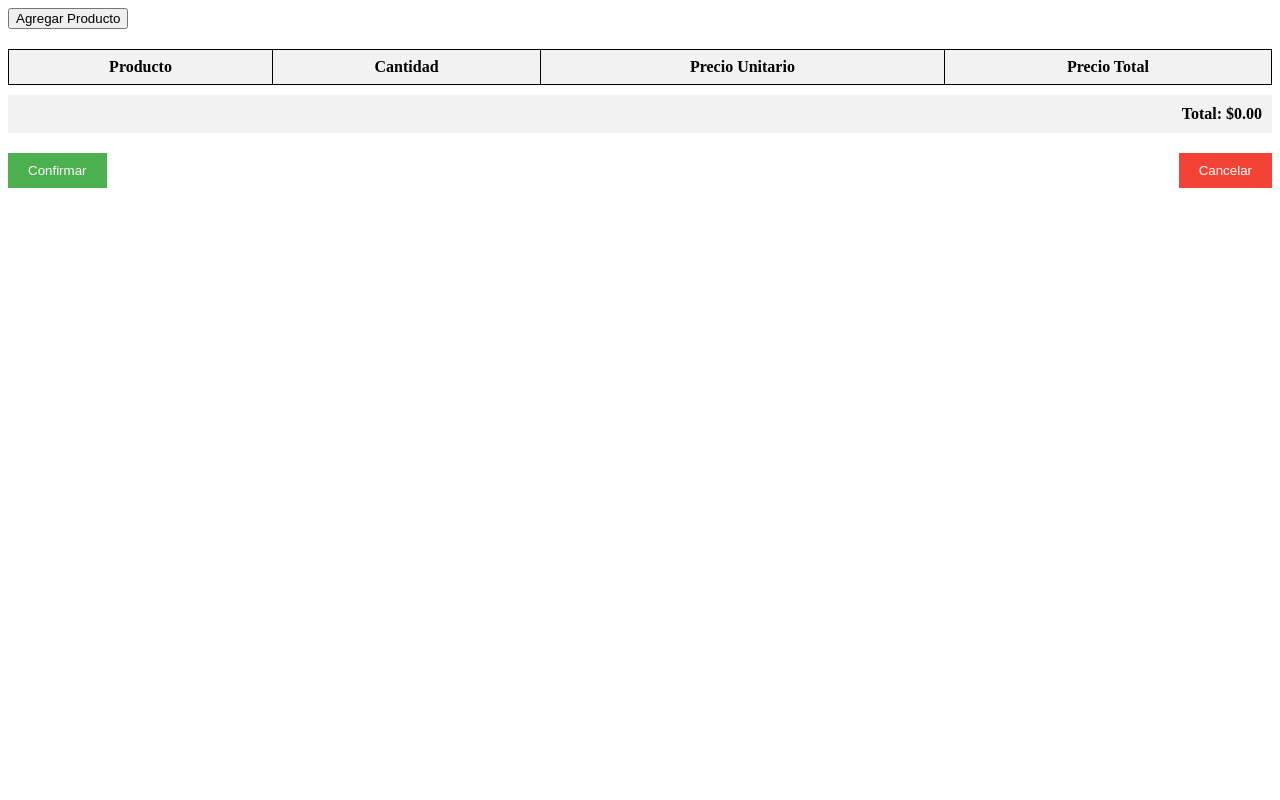
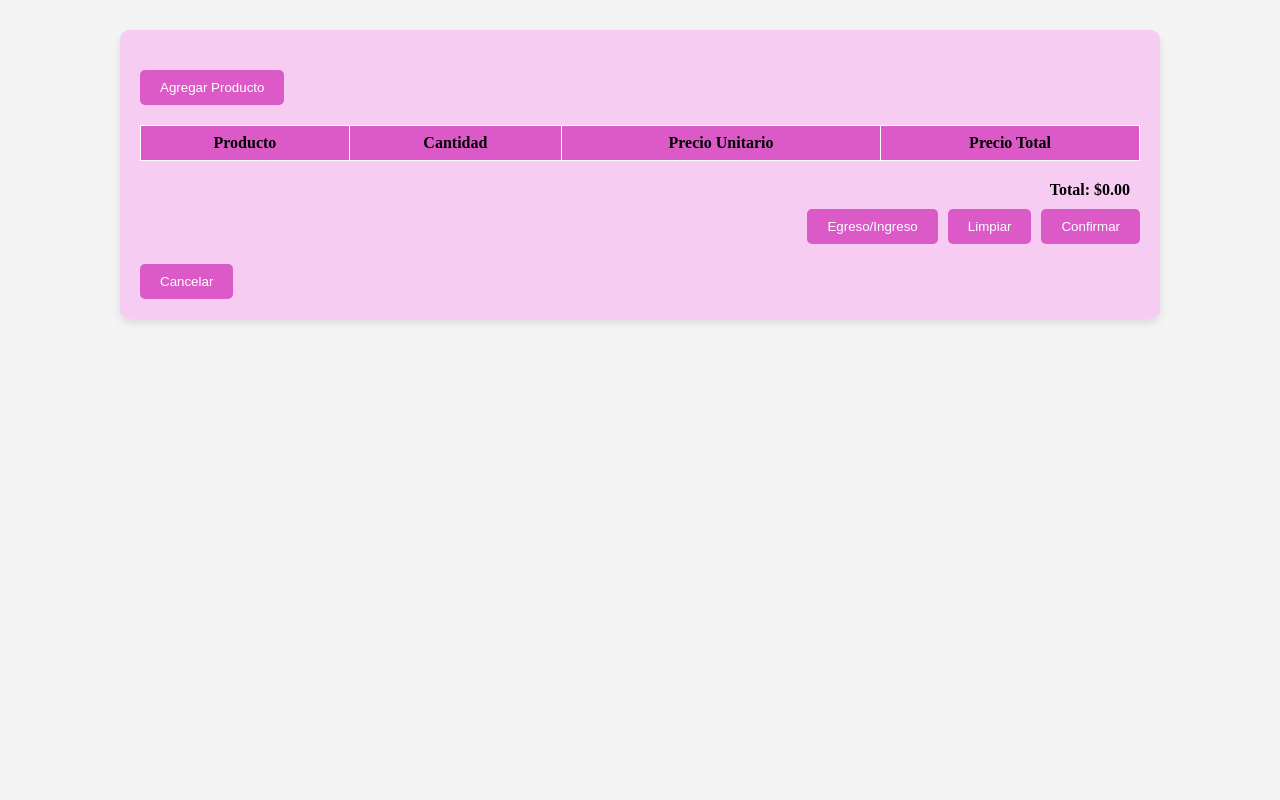
Before and after one commit to Elias-Ruiz-Rodriguez/Proyecto_Brunette, a Django app: page /pedido/ in a window 1280 px wide. Run offline with Django 5.2, Linux system fonts and the light colour scheme; data comes from the database, SQL or seed files in the repository; lists and menus that the app fills with data are empty.

Commit message:
cambie el css

```diff
--- a/ruize/caja/templates/caja/apertura.html
+++ b/ruize/caja/templates/caja/apertura.html
@@ -32,7 +32,9 @@
                 <input type="text" name="monto_apertura" placeholder="MONTO DE APERTURA" required>
 
                 <div class="buttons">
-                    <button class="cancel" type="button" onclick="window.location.href='{% url 'login:menu' %}'">CANCELAR</button>
+                    <a href="{% url 'mostrar_menu' %}">
+                    <button class="cancel" type="button">CANCELAR</button>
+                    </a>
                     <button class="open" type="submit">ABRIR CAJA</button>
                 </div>
             </form>
--- a/ruize/ruize/settings.py
+++ b/ruize/ruize/settings.py
@@ -119,13 +119,14 @@ USE_TZ = True
 # Static files (CSS, JavaScript, Images)
 # https://docs.djangoproject.com/en/5.1/howto/static-files/
 
-import os
 
 STATIC_URL = 'static/'
 
 STATICFILES_DIRS = [
-    os.path.join(BASE_DIR, 'static'),
+    BASE_DIR / "static",  # Si tienes una carpeta 'static' global (opcional)
 ]
+
+STATIC_ROOT = BASE_DIR / "staticfiles"
 
 # Default primary key field type
 # https://docs.djangoproject.com/en/5.1/ref/settings/#default-auto-field
--- a/ruize/ventas/templates/pedido/pedido.html
+++ b/ruize/ventas/templates/pedido/pedido.html
@@ -6,6 +6,28 @@
     <title>Crear Pedido</title>
     {% load static %}
     <style>
+        /* Fondo de la página */
+        body {
+            margin: 0;
+            padding: 0;
+            height: 100vh;
+            display: flex;
+            justify-content: center; /* Alinea el contenido hacia arriba */
+            align-items: flex-start;    /* Alinea el contenido hacia el inicio vertical */
+            background-color: #f4f4f4; /* Color de fondo */
+        }
+
+        /* Contenedor principal */
+        .container {
+            width: 80%;
+            max-width: 1000px;
+            background-color: #f7ccf3;
+            padding: 20px;
+            border-radius: 10px;
+            box-shadow: 0 4px 8px rgba(0, 0, 0, 0.1);
+            margin-top: 30px; /* Espacio arriba */
+        }
+
         /* Estilos para la ventana emergente */
         .modal {
             display: none;
@@ -38,6 +60,7 @@
             text-decoration: none;
             cursor: pointer;
         }
+
         /* Estilos de la tabla */
         table {
             width: 100%;
@@ -45,50 +68,68 @@
             margin-top: 20px;
         }
         table, th, td {
-            border: 1px solid black;
+            border: 1px solid white;
         }
         th, td {
             padding: 8px;
             text-align: center;
         }
         th {
-            background-color: #f2f2f2;
+            background-color: #db5ac7;
         }
+
         /* Estilos del total */
         #totalPedido {
             font-weight: bold;
             text-align: right;
             padding: 10px;
-            background-color: #f2f2f2;
+            background-color: #f7ccf3;
             margin-top: 10px;
         }
-        /* Estilos para los botones */
+
+
+        /* Botones */
         .botones {
             display: flex;
-            justify-content: space-between;
+            justify-content: flex-start; /* Los elementos dentro del contenedor estarán alineados a la izquierda */
+            align-items: center;
             margin-top: 20px;
         }
+
+        /* Botón Cancelar a la izquierda */
+        .cancelar-btn {
+            margin-right: auto; /* Empuja el botón hacia la izquierda */
+        }
+
+        /* Contenedor de los otros botones (Egreso/Ingreso, Limpiar, Confirmar) */
+        .otros-botones {
+            display: flex;
+            justify-content: end;
+            gap: 10px; /* Espacio entre los botones */
+        }
+
+        /* Estilo de los botones */
         .boton {
             padding: 10px 20px;
-            background-color: #4CAF50;
+            background-color: #db5ac7;
             color: white;
             border: none;
+            border-radius: 5px;
             cursor: pointer;
         }
+
         .boton:hover {
-            background-color: #45a049;
+            background-color: #be3ba6;
         }
-        .boton-cancelar {
-            background-color: #f44336;
-        }
-        .boton-cancelar:hover {
-            background-color: #e53935;
-        }
+
     </style>
 </head>
 <body>
+<div class="container">
     <!-- Botón para abrir la ventana emergente -->
-    <button id="agregarProductoBtn">Agregar Producto</button>
+    <div class="botones">
+    <button class="boton boton" id="agregarProductoBtn">Agregar Producto</button>
+    </div>
 
     <!-- La ventana emergente -->
     <div id="myModal" class="modal">
@@ -129,14 +170,41 @@
             </form>
         </div>
 
-        <div class="actions">
-            <a href="\registro_prod">
-                <button class="add-product-button">AGREGAR PRODUCTO</button>
+    </div>
+
+
+
+    <!-- Tabla de productos seleccionados -->
+    <table id="tablaPedido">
+        <thead>
+            <tr>
+                <th>Producto</th>
+                <th>Cantidad</th>
+                <th>Precio Unitario</th>
+                <th>Precio Total</th>
+            </tr>
+        </thead>
+        <tbody>
+            <!-- Las filas se agregarán dinámicamente aquí -->
+        </tbody>
+    </table>
+
+
+    <!-- Total del pedido -->
+    <div id="totalPedido">
+        Total: $0.00
+    </div>
+
+    <!-- Botones de Cancelar -->
+    <div class="otros-botones">
+        <button class="boton boton" onclick="egresoIngreso()">Egreso/Ingreso</button>
+        <button class="boton boton" onclick="cancelarPedido()">Limpiar</button>
+        <button class="boton boton" onclick="confirmarPedido()">Confirmar</button>
+    </div>
+    <div class="botones">
+        <a href="{% url 'mostrar_menu' %}">
+           <button class="boton boton cancelar-btn">Cancelar</button>
         </a>
-            <button class="egreso-ingreso">EGRESO/INGRESO</button>
-
-            <!-- Nuevo botón para agregar un producto -->
-
        </div>
 </div>
 
@@ -344,38 +412,7 @@
           // Cerrar el modal si está abierto
           modal.style.display = "none";
       }
-
-
-
-
   </script>
-
-    <!-- Tabla de productos seleccionados -->
-    <table id="tablaPedido">
-        <thead>
-            <tr>
-                <th>Producto</th>
-                <th>Cantidad</th>
-                <th>Precio Unitario</th>
-                <th>Precio Total</th>
-            </tr>
-        </thead>
-        <tbody>
-            <!-- Las filas se agregarán dinámicamente aquí -->
-        </tbody>
-    </table>
-
-
-    <!-- Total del pedido -->
-    <div id="totalPedido">
-        Total: $0.00
-    </div>
-
-    <!-- Botones de Cancelar -->
-    <div class="botones">
-        <button class="boton boton-confirmar" onclick="confirmarPedido()">Confirmar</button>
-        <button class="boton boton-cancelar" onclick="cancelarPedido()">Cancelar</button>
-    </div>
 
 </body>
 </html>
```
Also changed, not shown: ruize/login/static/menu/menu.css (+9 -9 lines), ruize/login/templates/menu/menu.html (+4 -3 lines). Lines whose indentation alone changed are shown as unchanged.
